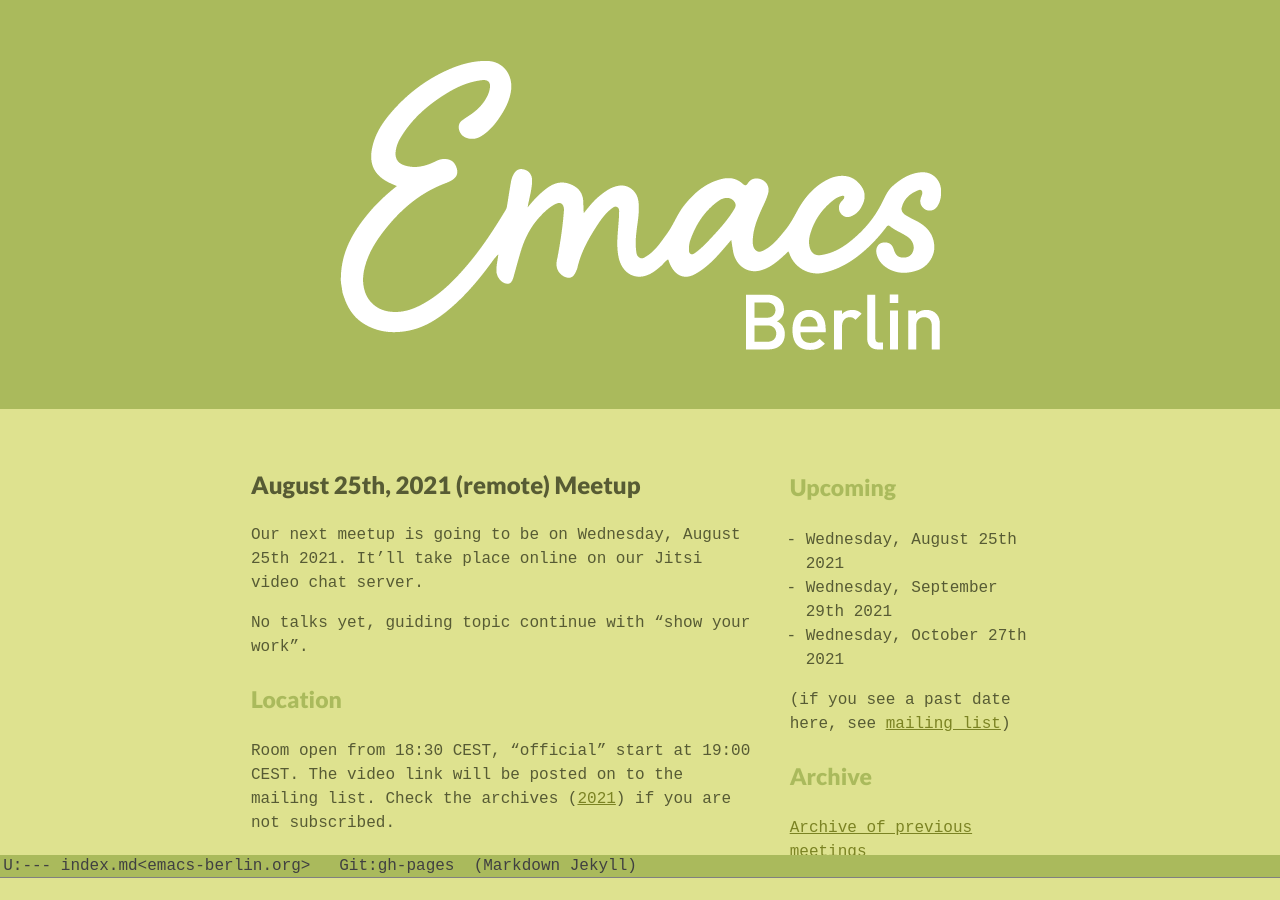
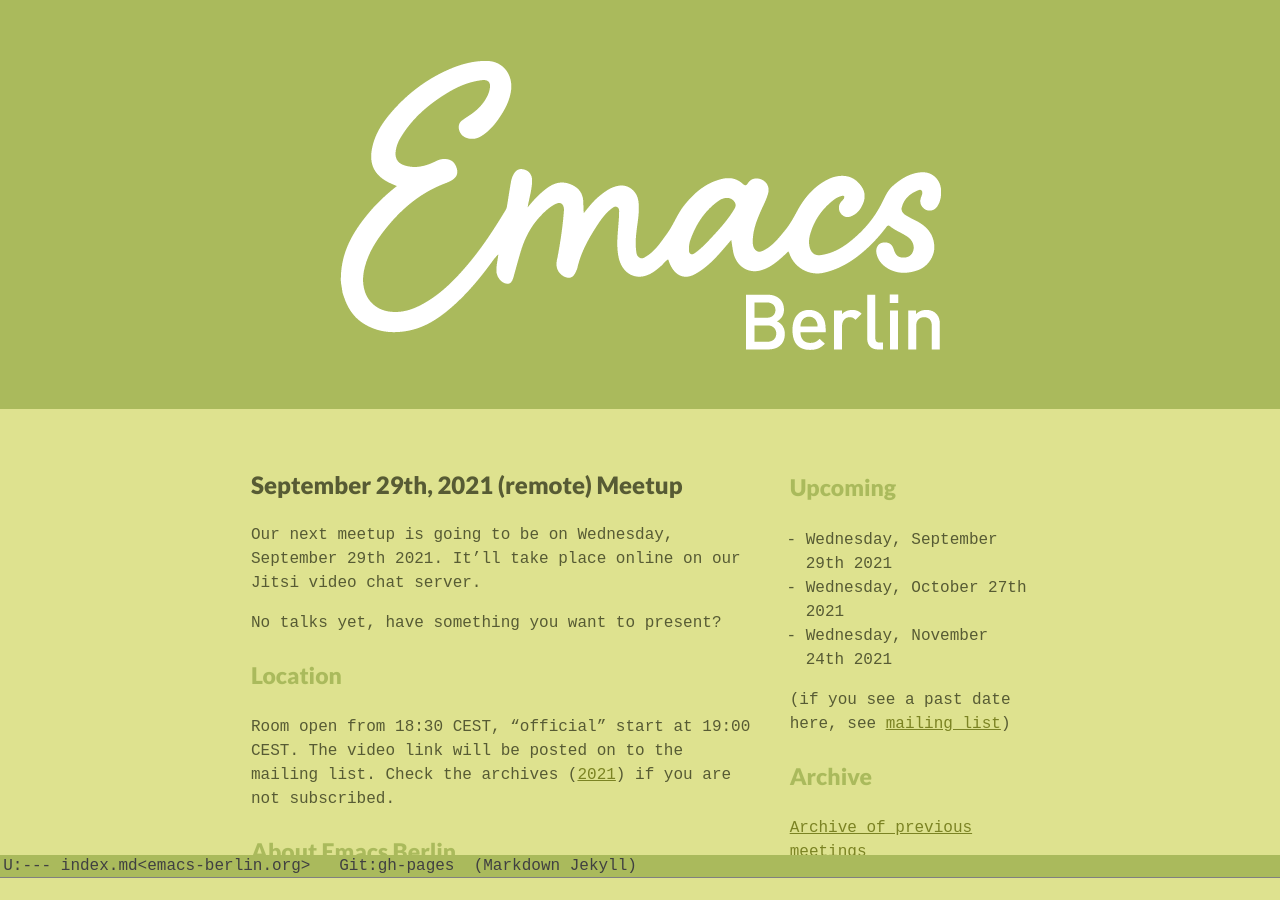
Before and after one commit to emacs-berlin/emacs-berlin.org, a Jekyll site: the page built from index.md, in a window 1280 px wide and 900 px high. Built offline with Jekyll 4.4.1, drawn with Linux system fonts in a browser that asks for light colours.

Commit message:
September 2021

```diff
--- a/index.md
+++ b/index.md
@@ -13,12 +13,12 @@
 
 <section id="below-fold"><div class="row"><div class="medium-8 columns">
 
-# August 25th, 2021 (remote) Meetup
+# September 29th, 2021 (remote) Meetup
 
-Our next meetup is going to be on Wednesday, August 25th 2021. It'll take
-place online on our Jitsi video chat server.
+Our next meetup is going to be on Wednesday, September 29th 2021.
+It'll take place online on our Jitsi video chat server.
 
-No talks yet, guiding topic continue with "show your work".
+No talks yet, have something you want to present?
 
 
 ### Location
@@ -53,12 +53,11 @@
 <div class="medium-4 columns">
 ### Upcoming
 
-* Wednesday, August 25th 2021
 * Wednesday, September 29th 2021
 * Wednesday, October 27th 2021
+* Wednesday, November 24th 2021
 
 <!--
-* Wednesday, November 24th 2021
 * Wednesday, December 29th 2021
 -->
 
```
